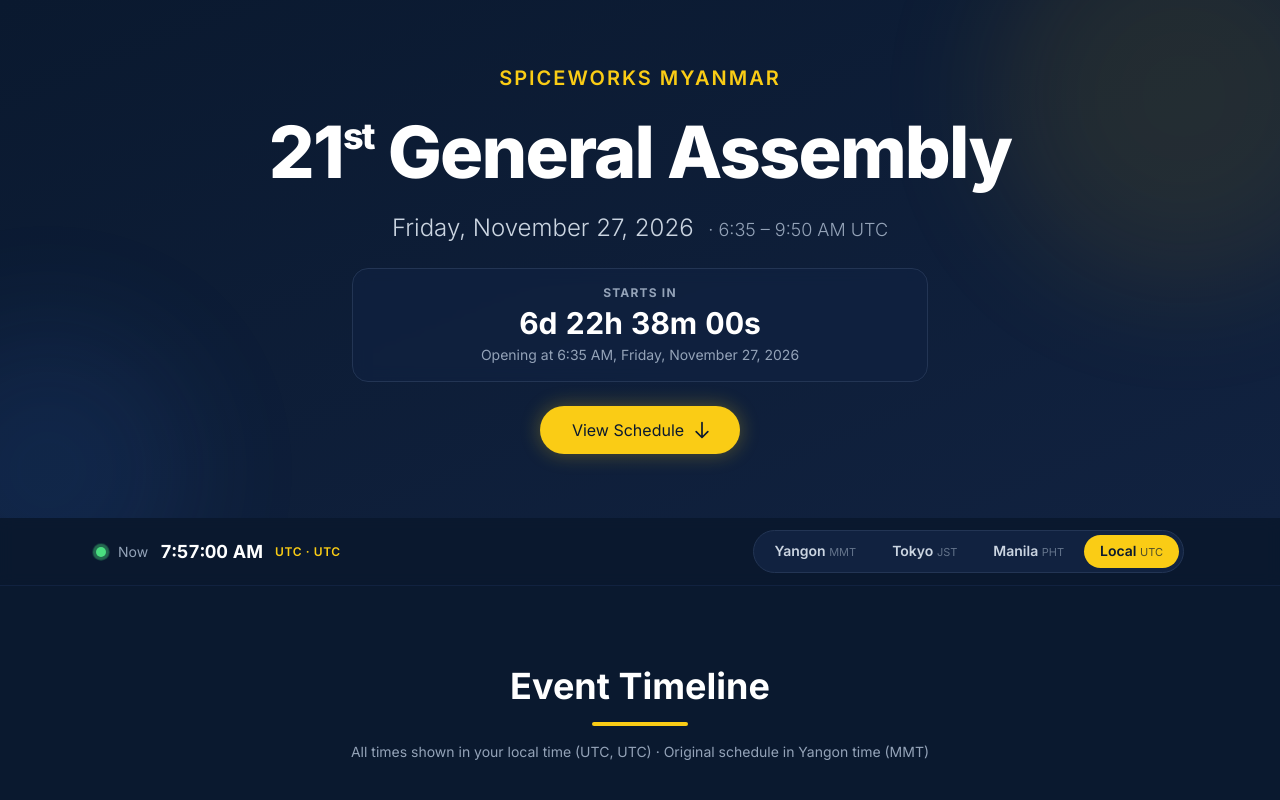
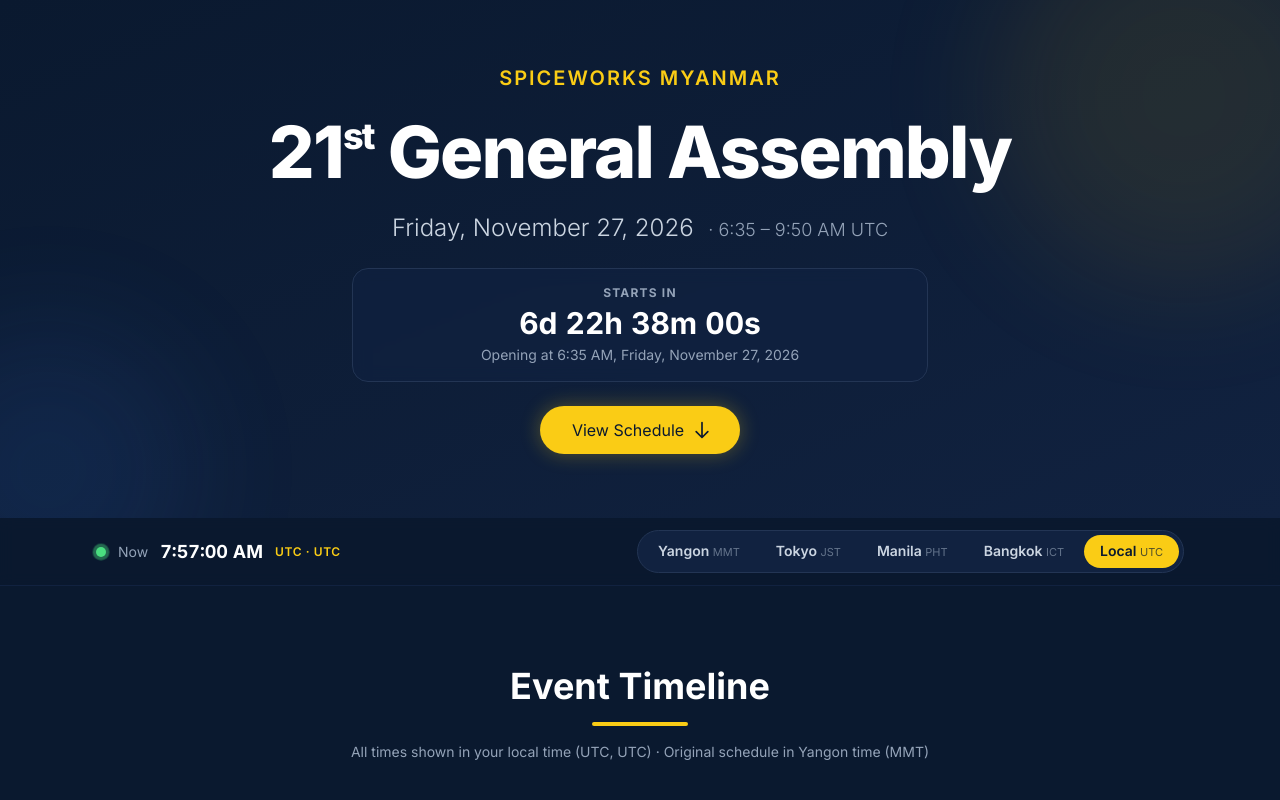
Before and after one commit to anyithit/ga21-timeline, a plain HTML site: page index.html in a window 1280 px wide. Shown: the top 800 px of the page. Drawn offline with nearby package versions, Linux system fonts and the light colour scheme.

Commit message:
Add Asia/Bangkok time zone option
Co-Authored-By: Claude Opus 5.5 <noreply@anthropic.com>
Claude-Session: https://claude.ai/code/session_01SLth7toufJvCwZVAYWs749

```diff
--- a/index.html
+++ b/index.html
@@ -218,6 +218,7 @@
             { id: 'Asia/Yangon', city: 'Yangon', abbr: 'MMT', aliases: ['Asia/Rangoon'] },
             { id: 'Asia/Tokyo',  city: 'Tokyo',  abbr: 'JST', aliases: ['Japan'] },
             { id: 'Asia/Manila', city: 'Manila', abbr: 'PHT', aliases: [] },
+            { id: 'Asia/Bangkok', city: 'Bangkok', abbr: 'ICT', aliases: [] },
         ];
 
         function browserZone() {
```
Also changed, not shown: 1 other file.
